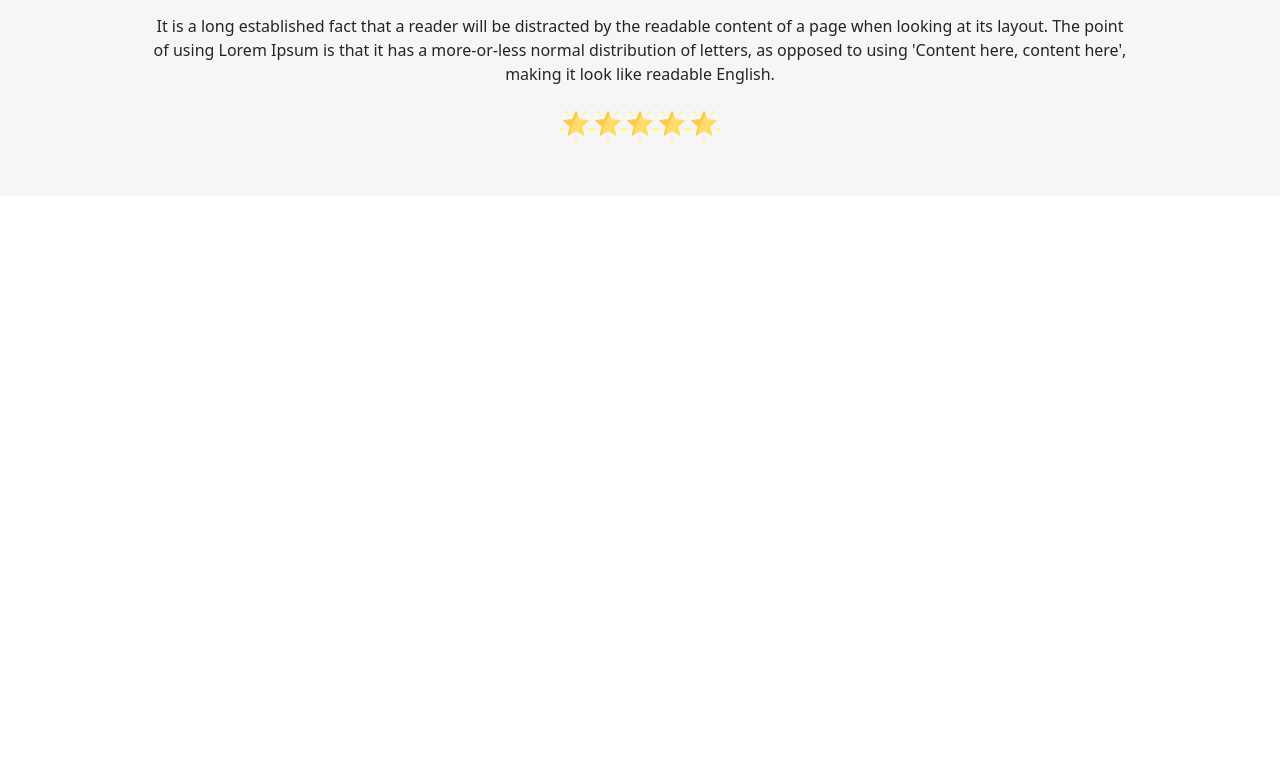
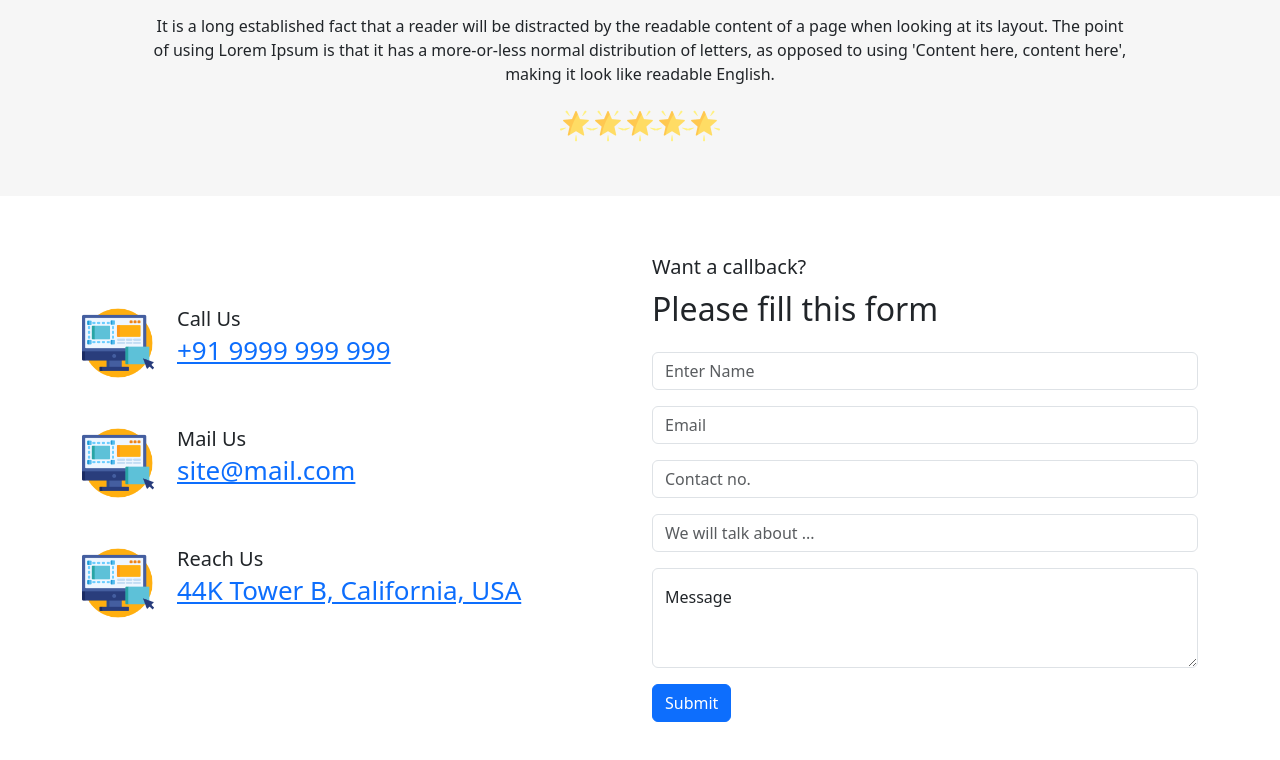
Before and after one commit to MdFarzan/Bizreact, a React (Create React App) app: page / in a window 1280 px wide. Shown: the part 3151-3911 px from the top of the page. Before the commit the page ends 3347 px from the top, so only its background shows below. Built offline with nearby package versions, Linux system fonts and the light colour scheme.

Commit message:
CTA added

```diff
--- a/src/App.js
+++ b/src/App.js
@@ -5,6 +5,7 @@ import AboutUs from "./components/AboutUs";
 import Services from './components/Services';
 import WhyUs from "./components/WhyUs";
 import TestimonialSlider from "./components/TestimonialSlider";
+import CTA from "./components/CTA";
 
 
 function App() {
@@ -16,6 +17,7 @@ function App() {
       <Services />
       <WhyUs />
       <TestimonialSlider />
+      <CTA />
 
     </div>
   );
--- /dev/null
+++ b/src/components/CTA.css
@@ -0,0 +1,8 @@
+.cta .icon{
+    height: 72px;
+    width:72px;
+}
+
+.cta .heading{
+    font-size:26px;
+}
--- /dev/null
+++ b/src/components/CTA.js
@@ -0,0 +1,52 @@
+import { Col, Container, Row } from "react-bootstrap";
+import "./CTA.css";
+import ContactForm from "./ContactForm";
+import LeftTitle from "./LeftTitle";
+
+export default function CTA(){
+    return (
+        <section className="mt-2 py-4 py-lg-5 cta">
+        <Container>
+        <Row>
+            <Col md="6" lg="6" className="d-flex align-items-center">
+                <Row>
+                    <Col md={12} className="mb-5">
+                        <Row>
+                            <Col md="2"><span class="icon d-block"><img className="img-fluid" src="services/ux.png" alt="icon" /></span></Col>
+                            <Col md="9">
+                            <h5 className="mb-0">Call Us</h5>
+                            <a class="heading" href="tel:+91 9999 999 999">+91 9999 999 999</a>
+                            </Col>
+                        </Row>
+                    </Col>
+                    <Col md={12} className="mb-5">
+                        <Row>
+                            <Col md="2"><span class="icon d-block"><img className="img-fluid" src="services/ux.png" alt="icon" /></span></Col>
+                            <Col md="9">
+                            <h5 className="mb-0">Mail Us</h5>
+                            <a class="heading" href="mail:site@mail.com">site@mail.com</a>
+                            </Col>
+                        </Row>
+                    </Col>
+                    <Col md={12} className="mb-5">
+                        <Row>
+                            <Col md="2"><span class="icon d-block"><img className="img-fluid" src="services/ux.png" alt="icon" /></span></Col>
+                            <Col md="9">
+                            <h5 className="mb-0">Reach Us</h5>
+                            <a class="heading" href="tel:+91 9999 999 999">44K Tower B, California, USA</a>
+                            </Col>
+                        </Row>
+                    </Col>
+                </Row>
+            </Col>
+            <Col md="6" lg="6" >
+            <LeftTitle title="Please fill this form" subtitle="Want a callback?"></LeftTitle>
+            <div className="mt-4">
+                <ContactForm />
+                </div>
+            </Col>
+        </Row>
+        </Container>
+        </section>
+    )
+}
--- /dev/null
+++ b/src/components/ContactForm.js
@@ -0,0 +1,37 @@
+import { FloatingLabel } from 'react-bootstrap';
+import Button from 'react-bootstrap/Button';
+import Form from 'react-bootstrap/Form';
+
+export default function ContactForm() {
+  return (
+    <Form>
+      <Form.Group className="mb-3" controlId="name">
+        <Form.Control type="name" placeholder="Enter Name" />
+      </Form.Group>
+
+      <Form.Group className="mb-3" controlId="email">
+        <Form.Control type="email" placeholder="Email" />
+      </Form.Group>
+
+      <Form.Group className="mb-3" controlId="contact">
+        <Form.Control type="tel" placeholder="Contact no." />
+      </Form.Group>
+
+      <Form.Group className="mb-3" controlId="subject">
+        <Form.Control type="text" placeholder="We will talk about ..." />
+      </Form.Group>
+
+      <FloatingLabel controlId="message" label="Message">
+        <Form.Control
+          as="textarea"
+          placeholder="Any message"
+          style={{ height: '100px' }}
+        />
+      </FloatingLabel>
+
+      <Button variant="primary" className="mt-3" type="submit">
+        Submit
+      </Button>
+    </Form>
+  );
+}
```
